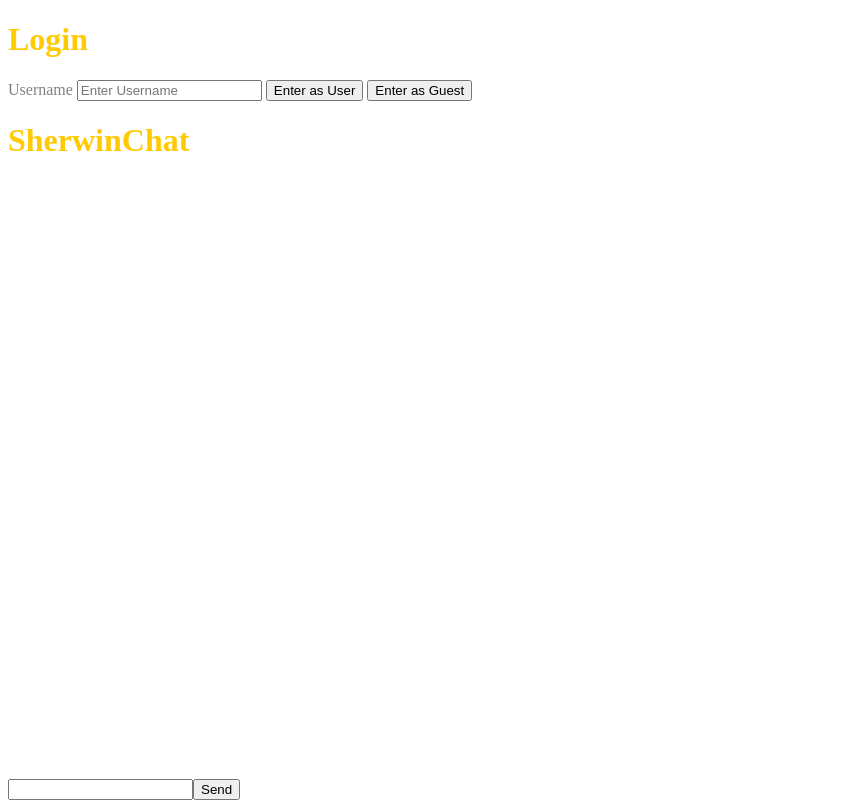
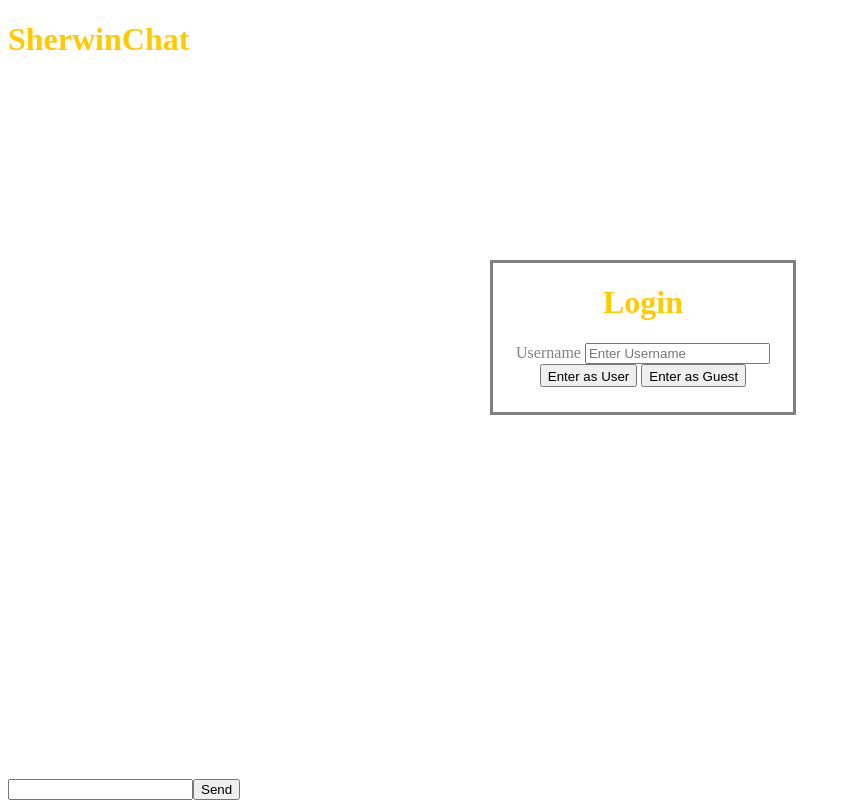
Before and after one commit to v341196137/SherwinChat, a website: page index.html in a window 1280 px wide. Shown: the whole page, without its empty margins (0-851 px from the left). Drawn offline with nearby package versions, Linux system fonts and the light colour scheme; no server answers.

Commit message:
Setup popup

```diff
--- a/css/styles.css
+++ b/css/styles.css
@@ -17,17 +17,33 @@ h1{
     top: 0;
     left: 0;
 }
-
+.message{
+    width: 100%;
+    height: 30%;
+    display: block;
+    background-color: rgb(220, 220, 220);
+    padding: none;
+    border: none;
+}
 /**********ID*******************/
 #user-popup{
-
+    position: absolute;
+    width: 300px;
+    margin-left: -150px;
+    margin-top: -100px;
+    padding-bottom: 2%;
+    text-align: center;
+    top: 45%;
+    left: 50%;
+    border-color: black;
+    border: solid;
 }
 
 #user-login{
-
+    padding-top: 1%;
 }
 #guest-login{
-
+    padding-top: 1%;
 }
 #form{
     position: fixed;
--- a/index.html
+++ b/index.html
@@ -12,7 +12,7 @@
     <body onload="start()"><div class="overlay">
     <!--Username Form (invisible)-->
 
-        <div id="popup-form" id="user-popup">
+        <div id="user-popup">
             <form class="container">
                 <h1>Login</h1>
                 <label for="email">Username</label>
--- a/js/index.js
+++ b/js/index.js
@@ -45,7 +45,9 @@ function start(){
 
 socket.on('chat message', function(msg) {
     var item = document.createElement('div');
+    item.className = "message";
     item.textContent = msg;
+
     messages.appendChild(item);
     window.scrollTo(0, document.body.scrollHeight);
 });
```
